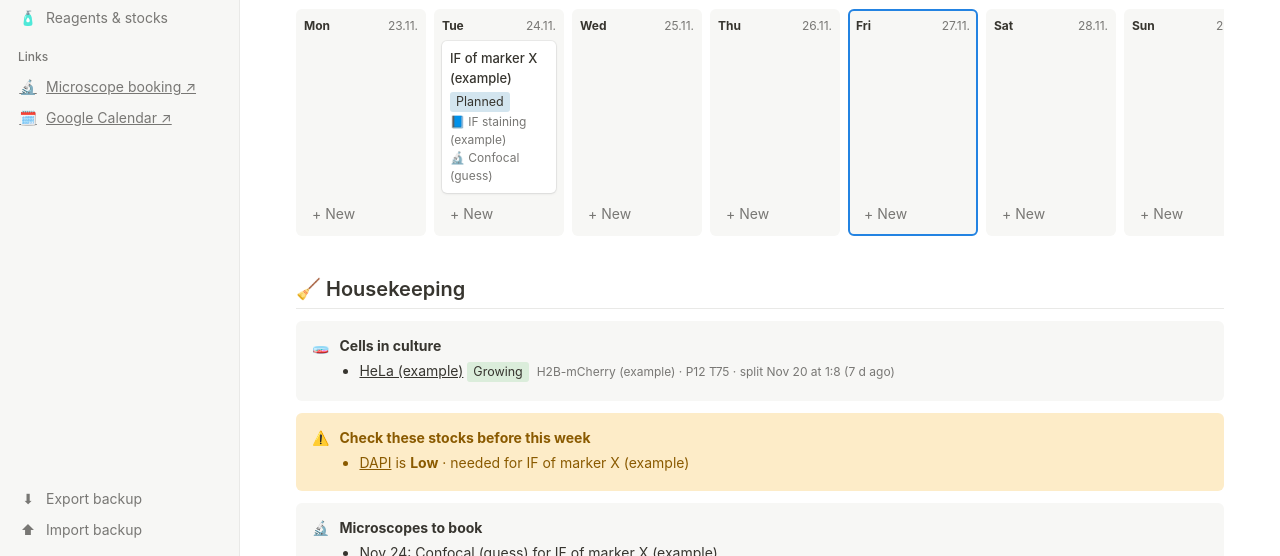
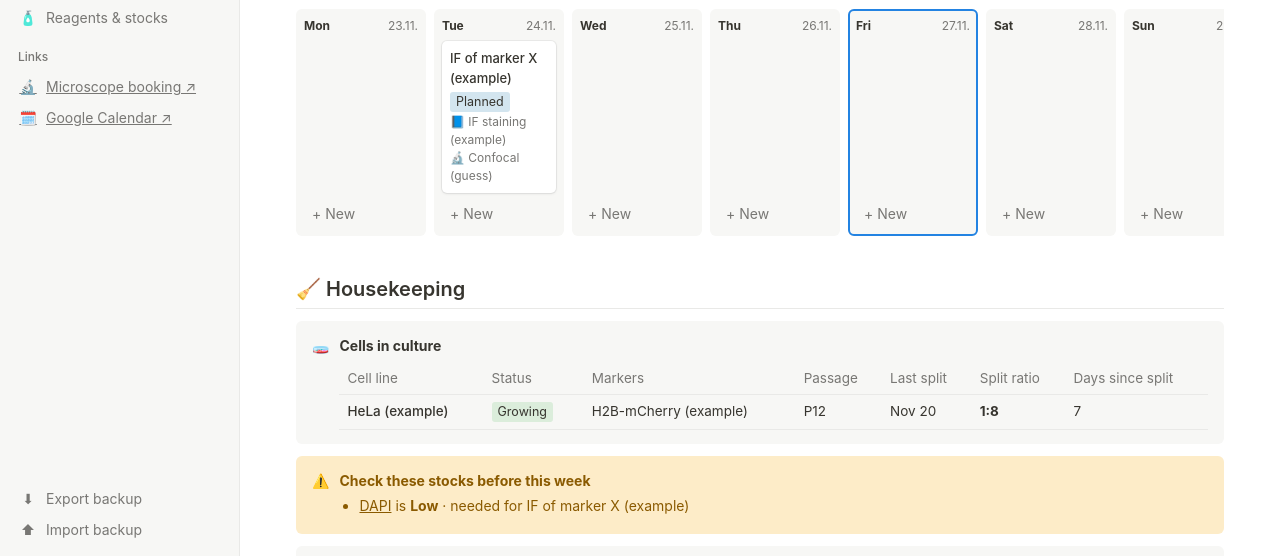
Before and after one commit to tamara-mllr/well-planned, a plain HTML site: page index.html in a window 1280 px wide. Shown: the part 244-800 px from the top of the page. Drawn offline with Linux system fonts and the light colour scheme.

Commit message:
Show split ratio in the housekeeping cell table
Co-Authored-By: Claude Opus 5.5 <noreply@anthropic.com>
Claude-Session: https://claude.ai/code/session_01EJB1xqGES5GTZNu1PaAjdd

```diff
--- a/index.html
+++ b/index.html
@@ -269,7 +269,7 @@ function weekPage(){
   <div class="week">${days}</div>
 
   <h2>🧹 Housekeeping</h2>
-  <div class="callout"><span>🧫</span><div><b>Cells in culture</b>${culture.length?`<ul class="plain">${culture.map(c=>`<li><a href="#" data-open="cells:${c.id}">${esc(c.title)}</a> ${tag(c.status)} <span class="hint">${c.markers?esc(c.markers)+' · ':''}${c.passage?'P'+esc(c.passage):''} ${esc(c.vessel||'')} ${c.split?'· split '+nice(c.split)+(c.ratio?' at '+esc(c.ratio):'')+' ('+Math.round((new Date(iso(new Date()))-parse(c.split))/864e5)+' d ago)':''}</span></li>`).join('')}</ul>`:'<div class="hint">Nothing in culture. Add them under “Cell lines”.</div>'}</div></div>
+  <div class="callout"><span>🧫</span><div style="flex:1;min-width:0"><b>Cells in culture</b>${culture.length?`<div class="tblwrap"><table style="margin-top:6px"><thead><tr><th>Cell line</th><th>Status</th><th>Markers</th><th>Passage</th><th>Last split</th><th>Split ratio</th><th>Days since split</th></tr></thead><tbody>${culture.map(c=>`<tr class="row" data-open="cells:${c.id}"><td class="ttl">${esc(c.title)}</td><td>${tag(c.status)}</td><td>${esc(c.markers||'')}</td><td>${c.passage!==''&&c.passage!=null?'P'+esc(c.passage):''}</td><td>${nice(c.split)}</td><td><b>${esc(c.ratio||'')}</b></td><td>${c.split?Math.round((new Date(iso(new Date()))-parse(c.split))/864e5):''}</td></tr>`).join('')}</tbody></table></div>`:'<div class="hint">Nothing in culture. Add them under “Cell lines”.</div>'}</div></div>
   ${short.size?`<div class="callout warn"><span>⚠️</span><div><b>Check these stocks before this week</b><ul class="plain">${[...short.values()].map(({r,ex})=>`<li><a href="#" data-open="reagents:${r.id}">${esc(r.title)}</a> is <b>${esc(r.status)}</b> · needed for ${esc(ex.join(', '))}</li>`).join('')}</ul></div></div>`
      :`<div class="callout"><span>✅</span><div><b>Stocks</b><div class="hint">No reagent for this week's protocols is marked Low, Out or Make new.</div></div></div>`}
   ${(noProto.length||noCtrl.length||noImg.length)?`<div class="callout"><span>📝</span><div><b>Still missing</b><ul class="plain">
```
